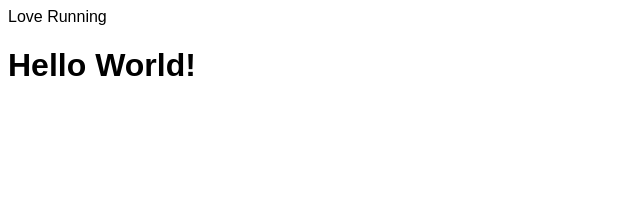
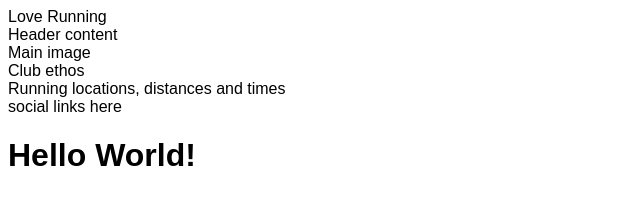
Before and after one commit to 85GLC85/love-running, a plain HTML site: page index.html in a window 1280 px wide. Shown: the whole page, without its empty margins (0-640 px from the left). Drawn offline with Linux system fonts and the light colour scheme; files that its build step writes are made by us from their sources.

Commit message:
add core structure for homepage

```diff
--- a/index.html
+++ b/index.html
@@ -9,6 +9,11 @@
 <title>Love Running</title>
 </head>
 <body>
+    <header>Header content</header>
+    <section>Main image</section>
+    <section>Club ethos</section>
+    <section>Running locations, distances and times</section>
+    <footer>social links here</footer>
 <h1>Hello World!</h1>
 </body>
 </html>
```
